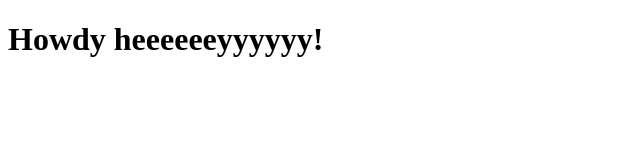
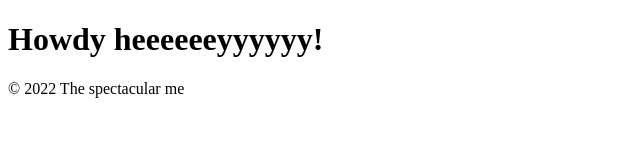
Before and after one commit to bdodgen/git-branching, a plain HTML site: page index.html in a window 1280 px wide. Shown: the whole page, without its empty margins (0-640 px from the left). Drawn offline with Linux system fonts and the light colour scheme.

Commit message:
added footer with copyright info

```diff
--- a/index.html
+++ b/index.html
@@ -11,6 +11,6 @@
       <h1>Howdy heeeeeeyyyyyy!</h1>
     </header>
     <main></main>
-    <footer></footer>
+    <footer>&copy; 2022 The spectacular me</footer>
   </body>
 </html>
```
